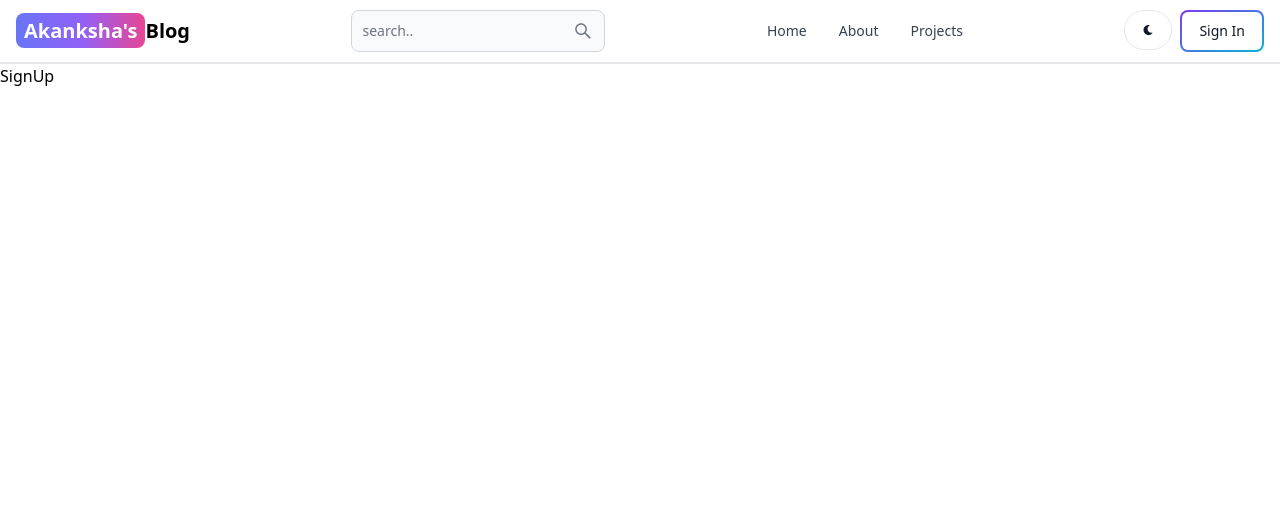
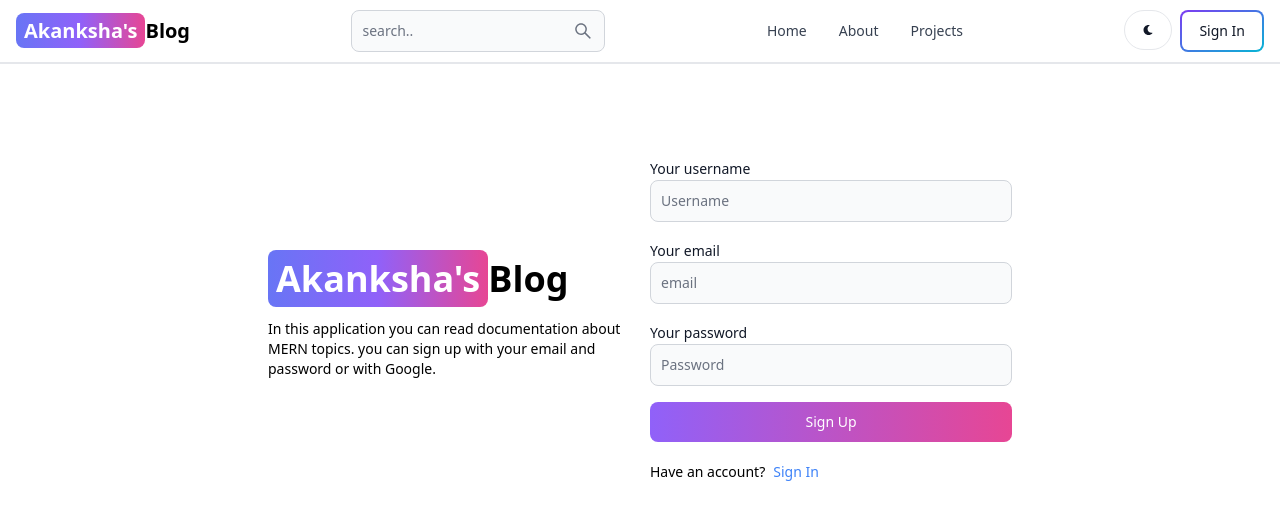
Before and after one commit to Akanksha7983/Dev-Diary, a React (Vite) app in the folder client/: page /sign-up in a window 1280 px wide. Shown: the top 520 px of the page. Built offline with nearby package versions, Linux system fonts and the light colour scheme.

Commit message:
create signup page ui

```diff
--- a/client/src/pages/SignUp.jsx
+++ b/client/src/pages/SignUp.jsx
@@ -1,7 +1,71 @@
+import { Button, Label, TextInput } from 'flowbite-react'
 import React from 'react'
+import { Link } from 'react-router-dom'
 
 export default function SignUp() {
   return (
-    <div>SignUp</div>
+    <div className='min-h-screen mt-20'>
+      <div className="flex p-3 max-w-3xl mx-auto flex-col md:flex-row
+      md:items-center gap-5">
+        {/* left */}
+        <div className='flex-1'>
+
+      <Link to="/" className=' font-bold dark:text-white text-4xl'>
+            <span className='px-2 py-1 bg-gradient-to-r from-indigo-500 via-purple-500 to-pink-500 rounded-lg text-white'>
+              Akanksha's</span>
+              Blog
+        </Link>
+        <p className='text-sm mt-5'>
+          In this application you can read documentation about MERN topics.
+          you can sign up with your email and password
+          or with Google.
+        </p>
+        </div>
+
+        {/* right */}
+
+         <div className="flex-1">
+          <form className='flex flex-col gap-4'>
+            <div>
+              <Label value= 'Your username' />
+              <TextInput
+                type='text'
+                placeholder='Username'
+                id='usernmae' />
+            </div>
+
+            <div>
+              <Label value= 'Your email' />
+              <TextInput
+                type='text'
+                placeholder='email'
+                id='email' />
+            </div>
+
+
+            <div>
+              <Label value= 'Your password' />
+              <TextInput
+                type='text'
+                placeholder='Password'
+                id='password' />
+            </div>
+
+            <Button gradientDuoTone='purpleToPink' type='submit'>
+              Sign Up
+            </Button>
+
+          </form>
+
+          <div className='flex gap-2 text-sm mt-5'>
+            <span>Have an account?</span>
+            <Link to='/sign-in' className='text-blue-500'>
+              Sign In
+            </Link>
+          </div>
+
+      </div>
+      </div>
+    </div>
   )
 }
```
